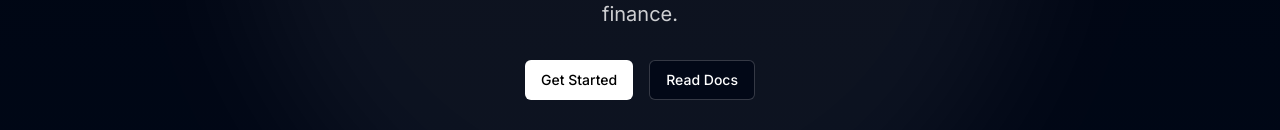
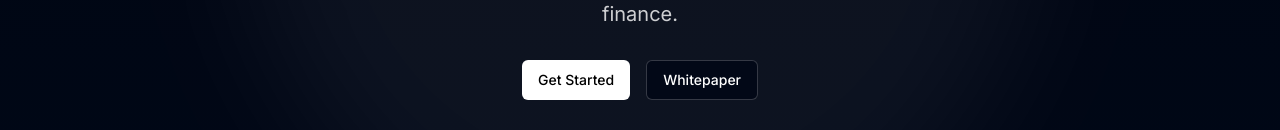
Before and after one commit to wheat-eco/page, a Next.js app in the folder swhit/: page / in a window 1280 px wide. Shown: the part 480-610 px from the top of the page. Built offline with nearby package versions, Linux system fonts and the light colour scheme.

Commit message:
Update hero-section.tsx

```diff
--- a/swhit/components/hero-section.tsx
+++ b/swhit/components/hero-section.tsx
@@ -1,6 +1,7 @@
 import { Button } from "@/components/ui/button"
 import { GithubIcon, Twitter, Send } from 'lucide-react'
 import Image from "next/image"
+import Link from "next/link"
 
 export function HeroSection() {
   return (
@@ -24,8 +25,14 @@ export function HeroSection() {
             <Button className="bg-white text-black hover:bg-white/90">
               Get Started
             </Button>
-            <Button variant="outline" className="border-white/20">
-              Read Docs
+            <Button
+              variant="outline"
+              className="border-white/20"
+              asChild
+            >
+              <Link href="https://github.com/wheat-eco/wheat-eco" target="_blank" rel="noopener noreferrer">
+                Whitepaper
+              </Link>
             </Button>
           </div>
           <div className="flex justify-center gap-4 mt-8">
```
